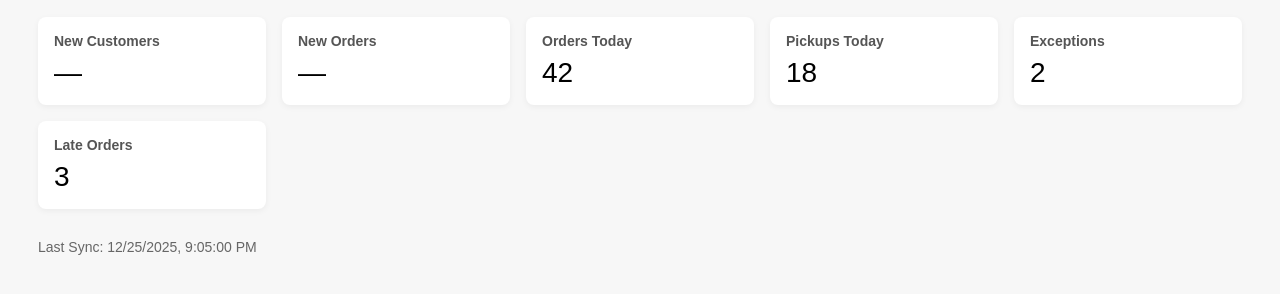
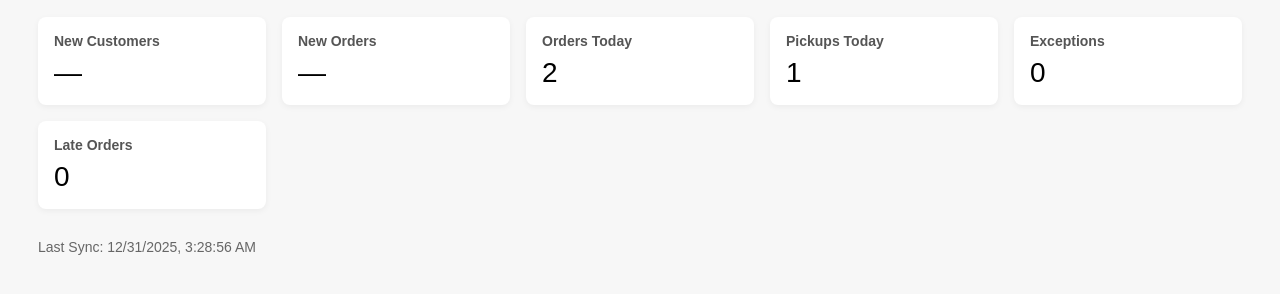
Before and after one commit to asfanyc/Cents-Dashboard, a plain HTML site: page index.html in a window 1280 px wide. Shown: the part 122-416 px from the top of the page. Drawn offline with Linux system fonts and the light colour scheme.

Commit message:
Update index.html
updated with production script to fetch live data from Zapier.

```diff
--- a/index.html
+++ b/index.html
@@ -91,24 +91,50 @@
   </div>
 
 <script>
-  // Fetch high-level metrics
-  fetch("/data/metrics.json")
+  const ORDERS_URL =
+    "https://raw.githubusercontent.com/asfanyc/Cents-Dashboard/main/data/orders_today.json?t=" + Date.now();
+
+  fetch(ORDERS_URL, { cache: "no-store" })
     .then(res => res.json())
-    .then(metrics => {
-      document.getElementById("ordersToday").innerText = metrics.ordersToday;
-      document.getElementById("pickupsToday").innerText = metrics.pickupsToday;
-      document.getElementById("exceptions").innerText = metrics.exceptions;
-      document.getElementById("lateOrders").innerText = metrics.lateOrders;
-      document.getElementById("lastSync").innerText =
-        new Date(metrics.lastSync).toLocaleString();
+    .then(data => {
+      const orders = Array.isArray(data.orders) ? data.orders : [];
+
+      // Basic metrics — adjust if your definitions differ
+      const ordersToday = orders.length;
+
+      // Pickups Today: count orders in READY_FOR_PICKUP
+      const pickupsToday = orders.filter(o => o.status === "READY_FOR_PICKUP").length;
+
+      // Exceptions: count orders in an exception status (tweak as needed)
+      const exceptionStatuses = new Set(["EXCEPTION", "ON_HOLD", "CANCELLED"]);
+      const exceptions = orders.filter(o => exceptionStatuses.has(o.status)).length;
+
+      // Late Orders: if you track due_date, count overdue
+      // If you don't have due_date in orders_today.json, set to 0 for now
+      const now = new Date();
+      const lateOrders = orders.filter(o => {
+        if (!o.due_date) return false;
+        const due = new Date(o.due_date);
+        return !isNaN(due) && due < now && o.status !== "COMPLETED";
+      }).length;
+
+      document.getElementById("ordersToday").innerText = ordersToday;
+      document.getElementById("pickupsToday").innerText = pickupsToday;
+      document.getElementById("exceptions").innerText = exceptions;
+      document.getElementById("lateOrders").innerText = lateOrders;
+
+      // Use generated_at from the JSON if present
+      const lastSync = data.generated_at ? new Date(data.generated_at) : new Date();
+      document.getElementById("lastSync").innerText = lastSync.toLocaleString();
     })
     .catch(err => {
-      console.error("Failed to load metrics.json", err);
+      console.error("Failed to load orders_today.json", err);
     });
 </script>
 
 
 
 
+
 </body>
 </html>
```
